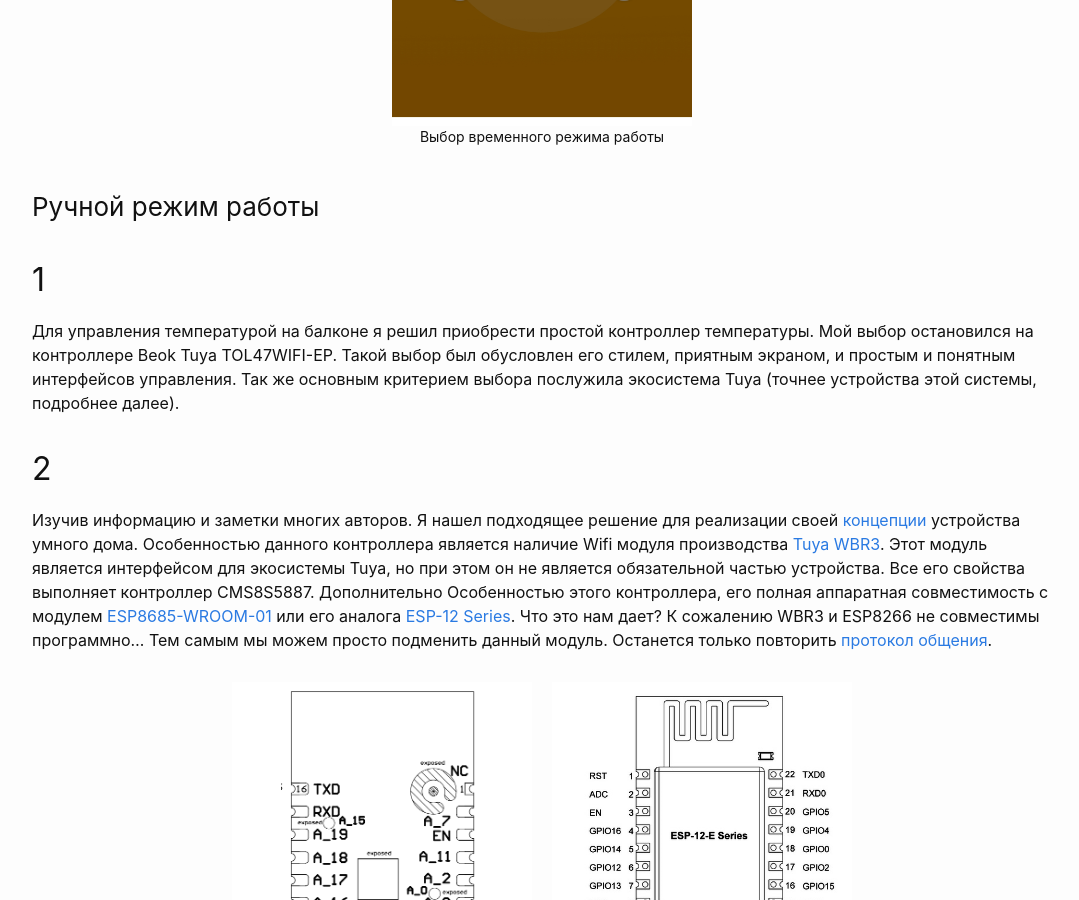
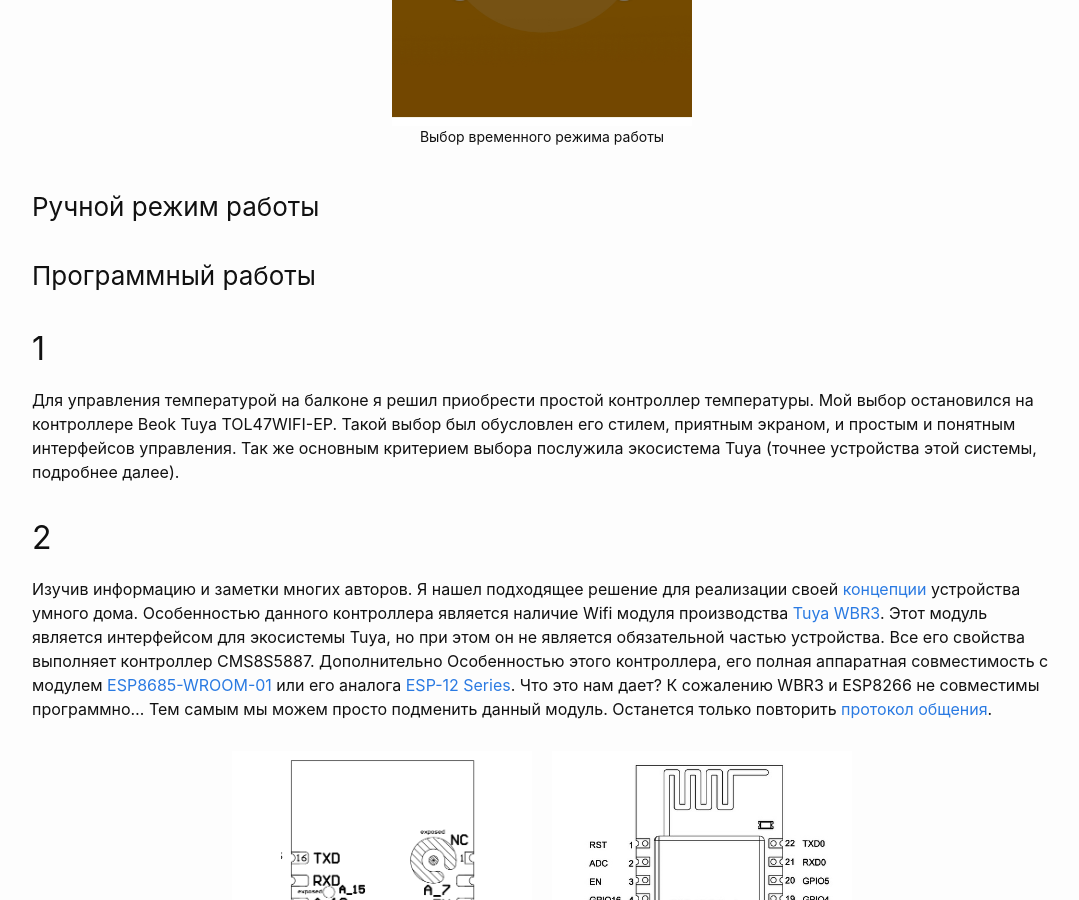
Before and after one commit to Enigma0960/enigma0960.github.io, a Jekyll site: the page built from _posts/2022-12-08-Thermostat-TOL47WIFIEP-part-1.md, in a window 1280 px wide and 900 px high, scrolled down 1623 px. Shown: the whole window, without its empty margins (98-1177 px from the left). Built offline with Jekyll 4.4.1, drawn with Linux system fonts in a browser that asks for light colours.

Commit message:
Edit post

```diff
--- a/_posts/2022-12-08-Thermostat-TOL47WIFIEP-part-1.md
+++ b/_posts/2022-12-08-Thermostat-TOL47WIFIEP-part-1.md
@@ -56,6 +56,8 @@ tags: iot, smart-home, wifi, climate
 
 
 
+### Программный работы
+
 
 ## 1
 
@@ -78,9 +80,6 @@ tags: iot, smart-home, wifi, climate
 ## 3
 
 # Изображения для статьи
-
-
-
 
 {% imageblock %}
 - url: /posts/TOL47WIFIEP/internal-organization-1.jpg
```
